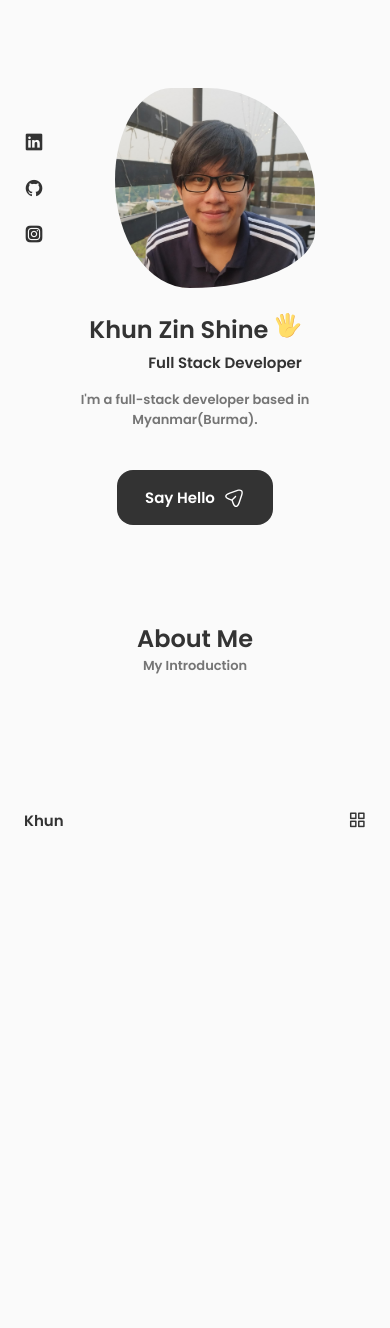
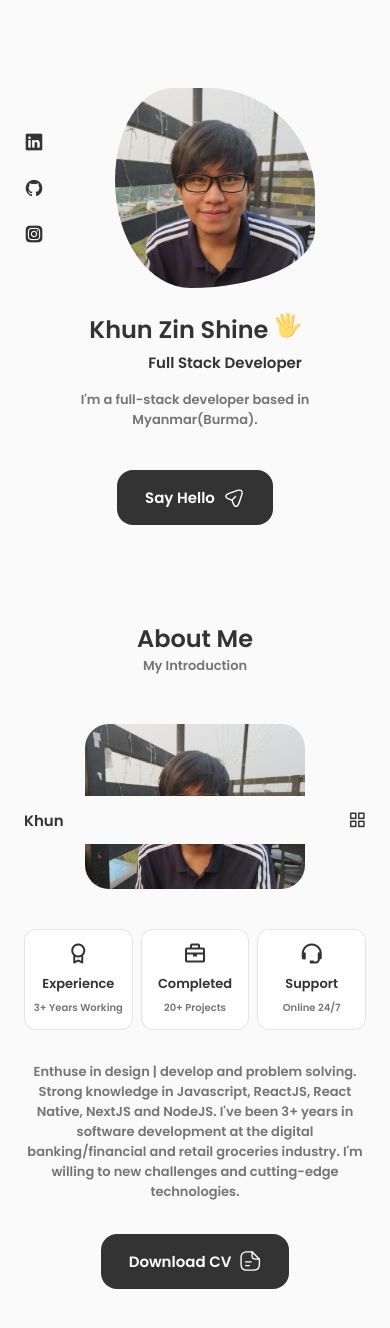
Before and after one commit to khunzinshine/khunzinshine.onrender, a React (Create React App) app: page / in a window 390 px wide. Shown: the top 1328 px of the page. Before the commit the page ends 844 px from the top, so only its background shows below. Built offline with nearby package versions, Linux system fonts and the light colour scheme.

Commit message:
implemented About Component

```diff
--- a/src/components/about/About.jsx
+++ b/src/components/about/About.jsx
@@ -1,6 +1,8 @@
 import './about.css';
 
 import AboutImg from '../../assets/profile.jpg';
+import Info from './Info';
+import MyCV from '../../assets/khunzinshine_resume.pdf';
 import React from 'react';
 
 const About = () => {
@@ -8,7 +10,47 @@
     <section className='about section' id='about'>
       <h2 className='section__title'>About Me</h2>
       <span className='section__subtitle'>My Introduction</span>
-      <div className='about__container container grid'></div>
+      <div className='about__container container grid'>
+        <img src={AboutImg} alt='about' className='about__img' />
+        <div className='about__data'>
+          <Info />
+          <p className='about__description'>
+            Enthuse in design | develop and problem solving. Strong knowledge in
+            Javascript, ReactJS, React Native, NextJS and NodeJS. I've been 3+
+            years in software development at the digital banking/financial and
+            retail groceries industry. I'm willing to new challenges and
+            cutting-edge technologies.
+          </p>
+          <a download href={MyCV} className='button button--flex'>
+            Download CV
+            <svg
+              class='button__icon'
+              xmlns='http://www.w3.org/2000/svg'
+              width='24'
+              height='24'
+              viewBox='0 0 24 24'
+              fill='none'
+            >
+              <path
+                d='M15.25 22.7502H9.25C3.82 22.7502 1.5 20.4302 1.5 15.0002V9.00024C1.5 3.57024 3.82 1.25024 9.25 1.25024H14.25C14.66 1.25024 15 1.59024 15 2.00024C15 2.41024 14.66 2.75024 14.25 2.75024H9.25C4.64 2.75024 3 4.39024 3 9.00024V15.0002C3 19.6102 4.64 21.2502 9.25 21.2502H15.25C19.86 21.2502 21.5 19.6102 21.5 15.0002V10.0002C21.5 9.59024 21.84 9.25024 22.25 9.25024C22.66 9.25024 23 9.59024 23 10.0002V15.0002C23 20.4302 20.68 22.7502 15.25 22.7502Z'
+                fill='var(--container-color)'
+              ></path>
+              <path
+                d='M22.25 10.7502H18.25C14.83 10.7502 13.5 9.42023 13.5 6.00023V2.00023C13.5 1.70023 13.68 1.42023 13.96 1.31023C14.24 1.19023 14.56 1.26023 14.78 1.47023L22.78 9.47023C22.99 9.68023 23.06 10.0102 22.94 10.2902C22.82 10.5702 22.55 10.7502 22.25 10.7502ZM15 3.81023V6.00023C15 8.58023 15.67 9.25023 18.25 9.25023H20.44L15 3.81023Z'
+                fill='var(--container-color)'
+              ></path>
+              <path
+                d='M13.25 13.7502H7.25C6.84 13.7502 6.5 13.4102 6.5 13.0002C6.5 12.5902 6.84 12.2502 7.25 12.2502H13.25C13.66 12.2502 14 12.5902 14 13.0002C14 13.4102 13.66 13.7502 13.25 13.7502Z'
+                fill='var(--container-color)'
+              ></path>
+              <path
+                d='M11.25 17.7502H7.25C6.84 17.7502 6.5 17.4102 6.5 17.0002C6.5 16.5902 6.84 16.2502 7.25 16.2502H11.25C11.66 16.2502 12 16.5902 12 17.0002C12 17.4102 11.66 17.7502 11.25 17.7502Z'
+                fill='var(--container-color)'
+              ></path>
+            </svg>
+          </a>
+        </div>
+      </div>
     </section>
   );
 };
--- a/src/components/about/about.css
+++ b/src/components/about/about.css
@@ -0,0 +1,90 @@
+.about__container {
+  grid-template-columns: repeat(2, 1fr);
+  align-items: center;
+  column-gap: 4rem;
+}
+
+.about__img {
+  width: 350px;
+  border-radius: 1.5rem;
+  justify-self: center;
+}
+
+.about__info {
+  grid-template-columns: repeat(3, 140px);
+  gap: 0.5rem;
+  margin-bottom: var(--mb-2);
+}
+
+.about__box {
+  background-color: var(--container-color);
+  border: 1px solid rgba(0, 0, 0, 0.1);
+  border-radius: 0.75rem;
+  text-align: center;
+  padding: 1rem 1.25rem;
+}
+
+.about__icon {
+  font-size: 1.5rem;
+  color: var(--title-color);
+  margin-bottom: var(--mb-0-5);
+}
+
+.about__title {
+  font-size: var(--small-font-size);
+  font-weight: var(--font-medium);
+}
+
+.about__subtitle {
+  font-size: var(--tiny-font-size);
+}
+
+.about__description {
+  padding: 0 4rem 0 0;
+  margin-bottom: var(--mb-2-5);
+  font-size: var(--small-font-size);
+}
+
+/* Large Devices */
+@media screen and (max-width: 992px) {
+  .about__container {
+    grid-template-columns: 1fr;
+    row-gap: 2.5rem;
+  }
+  .about__img {
+    width: 220px;
+  }
+  .about__box {
+    padding: 0.75rem 0.5rem;
+  }
+  .about__data {
+    text-align: center;
+  }
+  .about__info {
+    justify-content: center;
+  }
+  .about__description {
+    padding: 0 5rem;
+    margin-bottom: 2rem;
+  }
+}
+
+/* Medium Devices */
+@media screen and (max-width: 768px) {
+}
+
+@media screen and (max-width: 576px) {
+  .about__info {
+    grid-template-columns: repeat(3, 1fr);
+  }
+  .about__description {
+    padding: 0;
+  }
+}
+
+/* Small Devices */
+@media screen and (max-width: 350px) {
+  .about__info {
+    grid-template-columns: repeat(2, 1fr);
+  }
+}
```
